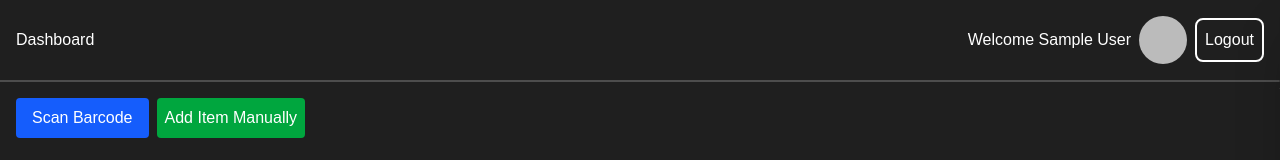
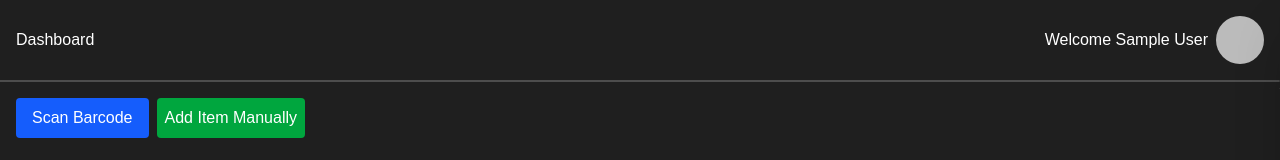
Before and after one commit to MastracciN/collectors, a Next.js app: page /dashboard in a window 1280 px wide. Shown: the top 160 px of the page. Built offline with nearby package versions, Linux system fonts and the light colour scheme; no server answers; the database is empty; sample sign-in values are in the browser's storage.

Commit message:
LogoutButton on dashboard page now inside of menu behind account image

```diff
--- a/src/app/dashboard/DashboardClient.tsx
+++ b/src/app/dashboard/DashboardClient.tsx
@@ -7,6 +7,8 @@ import ListUserProducts from "../components/ListUserProducts";
 import ProductForm from "../components/ProductForm";
 
 export default function DashboardClient({ session }: any) {
+
+    const [open, setOpen] = useState(false);
 
     return (
         <div className="min-h-screen text-white flex flex-col bg-[#1f1f1f]">
@@ -18,8 +20,15 @@ export default function DashboardClient({ session }: any) {
                         src={session?.user?.image ?? "images/avatar-placeholder.png"}
                         alt="profile"
                         className="w-12 h-12 rounded-full"
+                        onClick={() => setOpen(!open)}
                     />
-                    <LogoutButton/>
+
+                    {open && (
+                        <div className="absolute right-0 top-14 bg-[#2a2a2a] border border-gray-600 rounded-lg shadow-lg w-40">
+                            <LogoutButton/>
+                        </div>
+                    )}
+
                 </div>
             </div>
             <div className="flex flex-col space-y-2">
```
